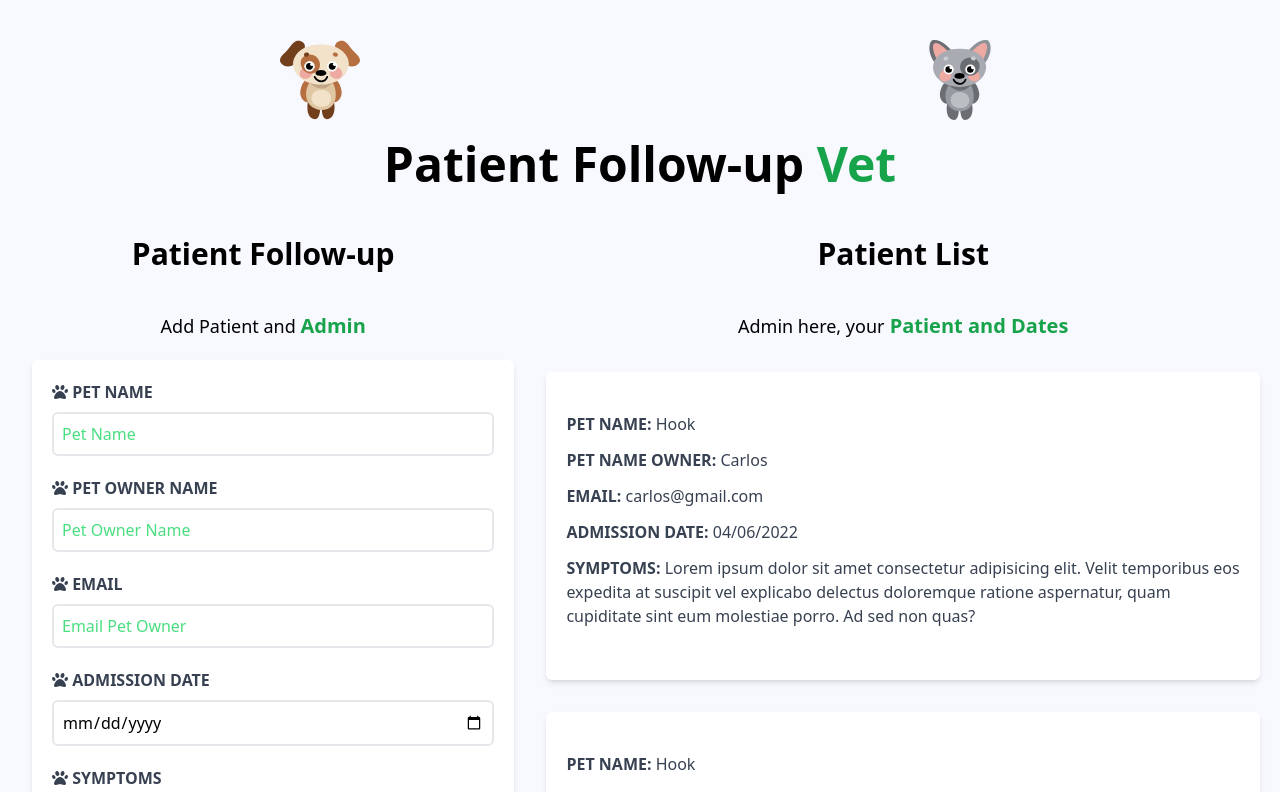
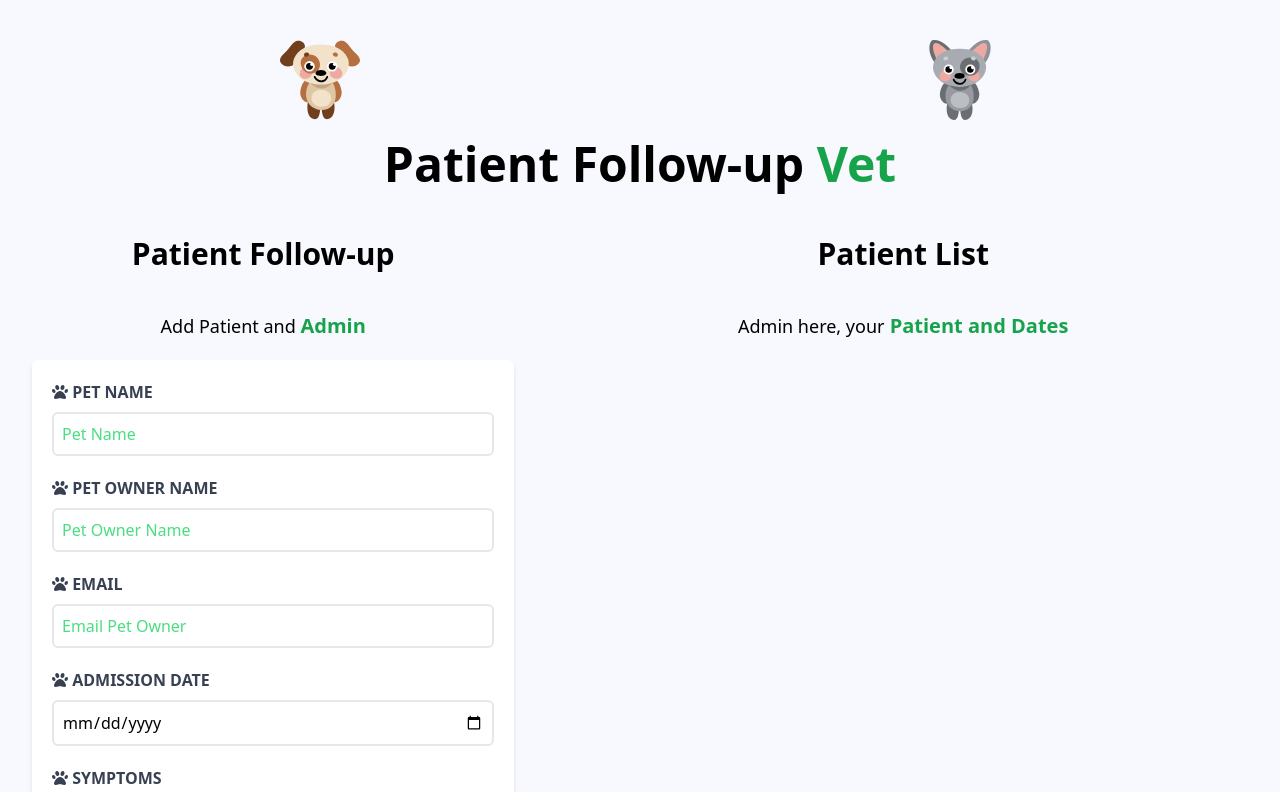
Before and after one commit to ClondonoM/react-tailwind-vet-app, a React (Create React App) app: page / in a window 1280 px wide. Shown: the top 792 px of the page. Built offline with nearby package versions, Linux system fonts and the light colour scheme.

Commit message:
patient id key implemented

```diff
--- a/src/App.js
+++ b/src/App.js
@@ -11,7 +11,7 @@ function App() {
       <Header />
       <div className='mt-12 md:flex'>
         <Form patients={patients} setPatients={setPatients} />
-        <PatientList />
+        <PatientList patients={patients} />
       </div>
     </div>
   );
--- a/src/components/Error.js
+++ b/src/components/Error.js
@@ -1,7 +1,7 @@
-const Error = ({ message }) => {
+const Error = ({ children }) => {
   return (
     <p className='bg-red-600 text-white text-center uppercase font-bold p-3 mb-5 rounded-md'>
-      {message}
+      {children}
     </p>
   );
 };
--- a/src/components/Form.js
+++ b/src/components/Form.js
@@ -8,6 +8,12 @@ const Form = ({ patients, setPatients }) => {
   const [admissionDate, setAdmissionDate] = useState('');
   const [symptoms, setSymptoms] = useState('');
   const [error, setError] = useState(false);
+  const idGenerator = () => {
+    const random = Math.random().toString(36).substring(2);
+    const date = Date.now().toString(36).substring(2);
+    return random + date;
+  };
+
   const handleSubmit = (e) => {
     e.preventDefault();
     if ([name, petOwner, email, admissionDate, symptoms].includes('')) {
@@ -15,7 +21,14 @@ const Form = ({ patients, setPatients }) => {
       return;
     }
     setError(false);
-    const objPatient = { name, petOwner, email, admissionDate, symptoms };
+    const objPatient = {
+      name,
+      petOwner,
+      email,
+      admissionDate,
+      symptoms,
+      id: idGenerator(),
+    };
 
     setPatients([...patients, objPatient]);
     setName('');
@@ -113,7 +126,7 @@ const Form = ({ patients, setPatients }) => {
             onChange={(e) => setSymptoms(e.target.value)}
           ></textarea>
         </div>
-        {error && <Error message='All fields are required' />}
+        {error && <Error>All fields are required</Error>}
         <input
           type='submit'
           className='bg-green-600 hover:bg-green-700 text-white font-bold p-3 w-full rounded-md mt-2 cursor-pointer transition-colors'
--- a/src/components/Patient.js
+++ b/src/components/Patient.js
@@ -1,27 +1,23 @@
-const Patient = () => {
+const Patient = ({ patient }) => {
+  const { name, petOwner, email, admissionDate, symptoms } = patient;
   return (
     <div className='mx-5 my-8  bg-white shadow-md px-5 py-10 rounded-md'>
       <p className='font-bold mb-3 text-gray-700 uppercase'>
-        Pet Name: <span className='font-normal normal-case'>Hook</span>
+        Pet Name: <span className='font-normal normal-case'>{name}</span>
       </p>
       <p className='font-bold mb-3 text-gray-700 uppercase'>
-        Pet Name Owner: <span className='font-normal normal-case'>Carlos</span>
+        Pet Name Owner:{' '}
+        <span className='font-normal normal-case'>{petOwner}</span>
       </p>
       <p className='font-bold mb-3 text-gray-700 uppercase'>
-        email: <span className='font-normal normal-case'>carlos@gmail.com</span>
+        email: <span className='font-normal normal-case'>{email}</span>
       </p>
       <p className='font-bold mb-3 text-gray-700 uppercase'>
         Admission Date:{' '}
-        <span className='font-normal normal-case'>04/06/2022</span>
+        <span className='font-normal normal-case'>{admissionDate}</span>
       </p>
       <p className='font-bold mb-3 text-gray-700 uppercase'>
-        Symptoms:{' '}
-        <span className='font-normal normal-case'>
-          Lorem ipsum dolor sit amet consectetur adipisicing elit. Velit
-          temporibus eos expedita at suscipit vel explicabo delectus doloremque
-          ratione aspernatur, quam cupiditate sint eum molestiae porro. Ad sed
-          non quas?
-        </span>
+        Symptoms: <span className='font-normal normal-case'>{symptoms}</span>
       </p>
     </div>
   );
--- a/src/components/PatientList.js
+++ b/src/components/PatientList.js
@@ -1,6 +1,6 @@
 import Patient from './Patient';
 
-const PatientList = () => {
+const PatientList = ({ patients }) => {
   return (
     <div className='md:w-1/2 lg:w-3/5 md:h-screen overflow-y-scroll'>
       <h2 className='font-black text-3xl text-center'>Patient List</h2>
@@ -11,12 +11,9 @@ const PatientList = () => {
           Patient and Dates
         </span>
       </p>
-      <Patient />
-      <Patient />
-      <Patient />
-      <Patient />
-      <Patient />
-      <Patient />
+      {patients.map((patient) => (
+        <Patient key={patient.id} patient={patient} />
+      ))}
     </div>
   );
 };
```
